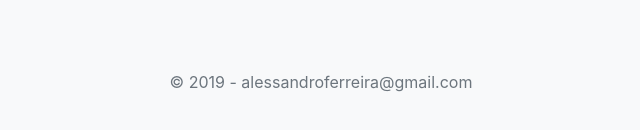
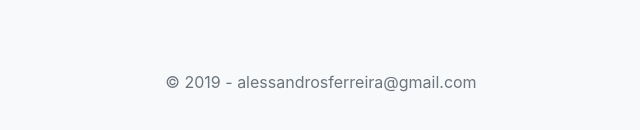
Before and after one commit to alesanfer/calculo-digito-verificador-nfe, a plain HTML site: page index.html in a window 1280 px wide. Shown: the part 560-690 px from the top of the page, 319-959 px from the left. Drawn offline with nearby package versions, Linux system fonts and the light colour scheme.

Commit message:
ajuste email

```diff
--- a/index.html
+++ b/index.html
@@ -52,7 +52,7 @@
 
 
     <footer class="my-5 pt-5 text-muted text-center text-small">
-      <p class="mb-1">&copy; 2019 - alessandroferreira@gmail.com</p>
+      <p class="mb-1">&copy; 2019 - alessandrosferreira@gmail.com</p>
     </footer>
   </div>
 
```
